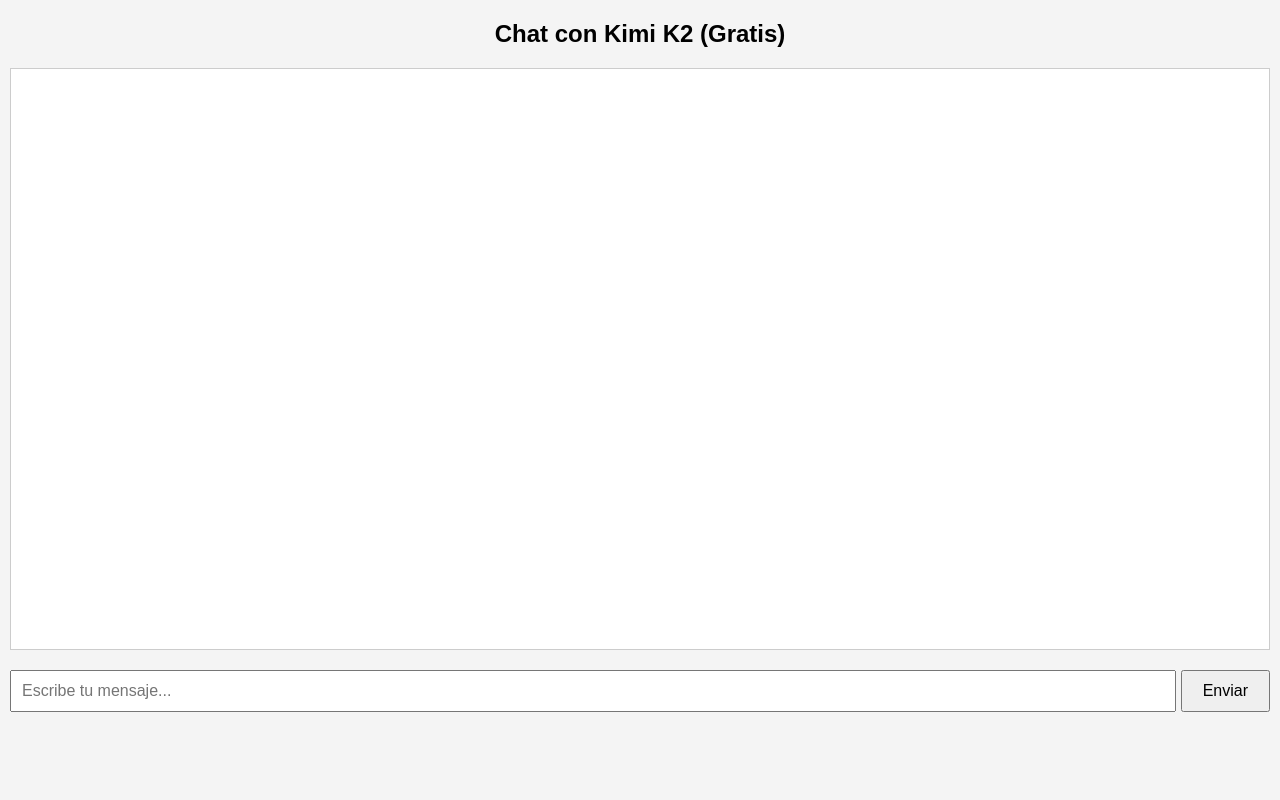
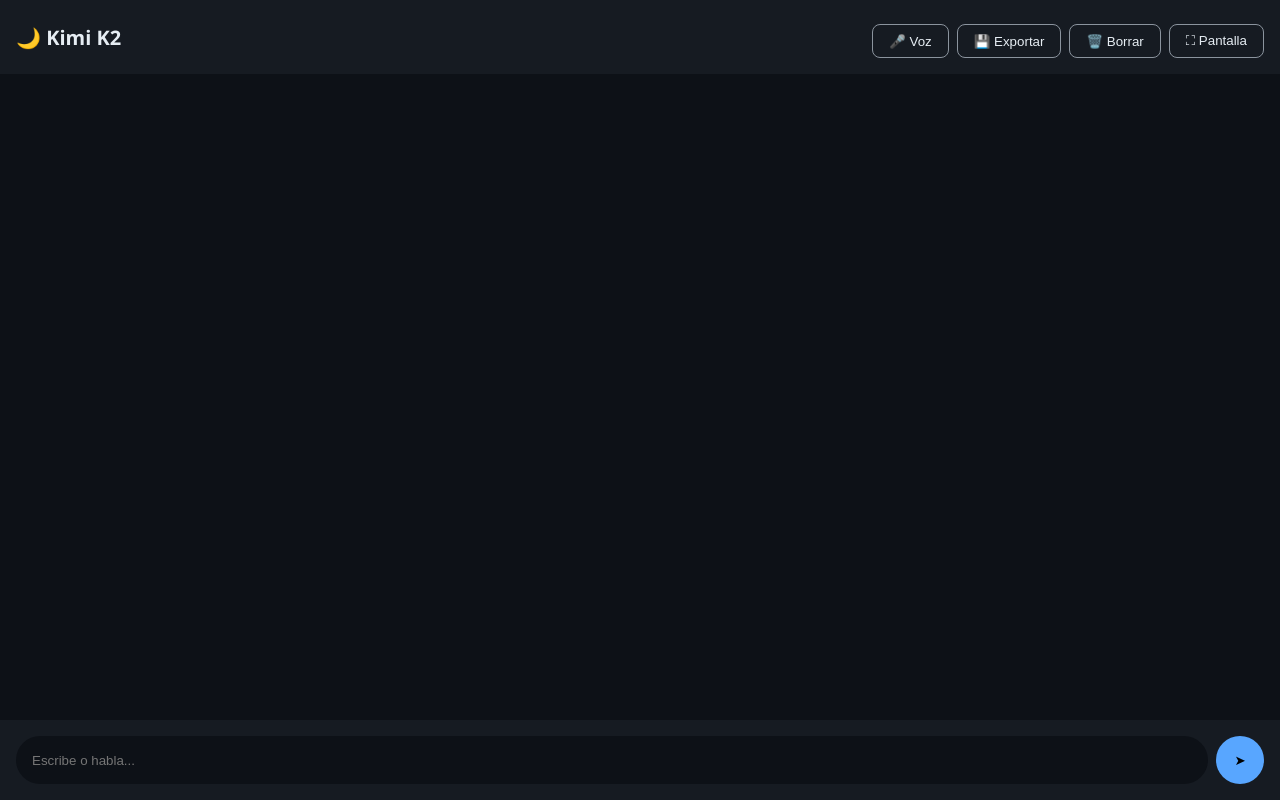
Before and after one commit to Jei93/Kimi-k2, a plain HTML site: page index.html in a window 1280 px wide. Drawn offline with Linux system fonts and the light colour scheme.

Commit message:
Update index.html

```diff
--- a/index.html
+++ b/index.html
@@ -2,71 +2,214 @@
 <html lang="es">
 <head>
   <meta charset="UTF-8" />
-  <title>Chat con Kimi K2</title>
   <meta name="viewport" content="width=device-width, initial-scale=1.0"/>
+  <title>Kimi K2 - Chat IA</title>
   <style>
-    body { font-family: Arial, sans-serif; margin: 0; padding: 0; background: #f4f4f4; }
-    #chat-box { height: 70vh; overflow-y: auto; padding: 10px; background: #fff; border: 1px solid #ccc; margin: 10px; }
-    .msg { margin: 5px 0; }
-    .user { text-align: right; color: #0057e7; }
-    .bot { text-align: left; color: #333; }
-    #input-area { display: flex; padding: 10px; }
-    #input-area input { flex: 1; padding: 10px; font-size: 1em; }
-    #input-area button { padding: 10px 20px; font-size: 1em; margin-left: 5px; }
+    :root {
+      --bg: #0d1117;
+      --surface: #161b22;
+      --primary: #58a6ff;
+      --text: #e6edf3;
+      --muted: #8b949e;
+      --error: #f85149;
+      --success: #3fb950;
+    }
+    * { box-sizing: border-box; }
+    body {
+      margin: 0;
+      font-family: 'Segoe UI', system-ui, sans-serif;
+      background: var(--bg);
+      color: var(--text);
+      display: flex;
+      flex-direction: column;
+      height: 100vh;
+    }
+    header {
+      padding: 1rem;
+      background: var(--surface);
+      display: flex;
+      align-items: center;
+      justify-content: space-between;
+    }
+    header h1 { margin: 0; font-size: 1.25rem; }
+    #chat-box {
+      flex: 1;
+      overflow-y: auto;
+      padding: 1rem;
+      display: flex;
+      flex-direction: column;
+      gap: 0.75rem;
+    }
+    .msg {
+      max-width: 70%;
+      padding: 0.75rem 1rem;
+      border-radius: 1rem;
+      animation: fadeIn 0.3s ease;
+    }
+    .user {
+      align-self: flex-end;
+      background: var(--primary);
+      color: #000;
+    }
+    .bot {
+      align-self: flex-start;
+      background: var(--surface);
+    }
+    @keyframes fadeIn {
+      from { opacity: 0; transform: translateY(10px); }
+      to { opacity: 1; transform: none; }
+    }
+    #input-area {
+      display: flex;
+      padding: 1rem;
+      background: var(--surface);
+      gap: 0.5rem;
+    }
+    #input-area input {
+      flex: 1;
+      padding: 0.75rem 1rem;
+      border: none;
+      border-radius: 2rem;
+      background: var(--bg);
+      color: var(--text);
+      outline: none;
+    }
+    #input-area button {
+      border: none;
+      border-radius: 50%;
+      width: 3rem;
+      height: 3rem;
+      background: var(--primary);
+      color: #000;
+      cursor: pointer;
+    }
+    #input-area button:hover { filter: brightness(1.1); }
+    .controls {
+      display: flex;
+      gap: 0.5rem;
+      flex-wrap: wrap;
+      margin-top: 0.5rem;
+    }
+    .controls button {
+      background: var(--surface);
+      color: var(--text);
+      border: 1px solid var(--muted);
+      border-radius: 0.5rem;
+      padding: 0.5rem 1rem;
+      cursor: pointer;
+    }
+    .thinking { font-style: italic; color: var(--muted); }
   </style>
 </head>
 <body>
-
-  <h2 style="text-align:center;">Chat con Kimi K2 (Gratis)</h2>
-  <div id="chat-box"></div>
-
-  <div id="input-area">
-    <input type="text" id="user-input" placeholder="Escribe tu mensaje..."
-           onkeypress="if(event.key==='Enter') sendMessage()"/>
-    <button onclick="sendMessage()">Enviar</button>
-  </div>
+  <header>
+    <h1>🌙 Kimi K2</h1>
+    <div class="controls">
+      <button onclick="toggleVoice()">🎤 Voz</button>
+      <button onclick="exportChat()">💾 Exportar</button>
+      <button onclick="clearHistory()">🗑️ Borrar</button>
+      <button onclick="toggleFullscreen()">⛶ Pantalla</button>
+    </div>
+  </header>
+  <main id="chat-box"></main>
+  <footer id="input-area">
+    <input id="user-input" type="text" placeholder="Escribe o habla..." autocomplete="off" />
+    <button onclick="sendMessage()" title="Enviar">➤</button>
+  </footer>
 
   <script src="https://js.puter.com/v2/"></script>
   <script>
     const chatBox = document.getElementById('chat-box');
     const input = document.getElementById('user-input');
+    let useVoice = false;
+    let thinking = false;
 
     function loadHistory() {
       const history = JSON.parse(localStorage.getItem('kimi-history') || '[]');
-      history.forEach(msg => appendMessage(msg.role, msg.text));
+      history.forEach(({role, text}) => appendMessage(role, text, false));
     }
 
     function saveMessage(role, text) {
       const history = JSON.parse(localStorage.getItem('kimi-history') || '[]');
-      history.push({ role, text });
+      history.push({role, text, time: Date.now()});
       localStorage.setItem('kimi-history', JSON.stringify(history));
     }
 
-    function appendMessage(role, text) {
+    function appendMessage(role, text, save = true) {
       const div = document.createElement('div');
       div.className = 'msg ' + role;
       div.textContent = text;
       chatBox.appendChild(div);
       chatBox.scrollTop = chatBox.scrollHeight;
+      if (save) saveMessage(role, text);
     }
 
     async function sendMessage() {
       const text = input.value.trim();
-      if (!text) return;
+      if (!text || thinking) return;
       appendMessage('user', text);
-      saveMessage('user', text);
       input.value = '';
-
+      thinking = true;
+      appendMessage('bot', '...', false);
+      const loader = chatBox.lastElementChild;
       try {
         const response = await puter.ai.chat(text, { model: 'moonshotai/kimi-k2' });
+        loader.remove();
         appendMessage('bot', response);
-        saveMessage('bot', response);
       } catch (err) {
-        const errorMsg = 'Error al obtener respuesta de Kimi.';
-        appendMessage('bot', errorMsg);
-        saveMessage('bot', errorMsg);
+        loader.remove();
+        appendMessage('bot', 'Error al conectar con Kimi.');
+      } finally {
+        thinking = false;
       }
     }
+
+    function clearHistory() {
+      if (!confirm('¿Borrar todo el historial?')) return;
+      localStorage.removeItem('kimi-history');
+      chatBox.innerHTML = '';
+    }
+
+    function exportChat() {
+      const history = JSON.parse(localStorage.getItem('kimi-history') || '[]');
+      const blob = new Blob([JSON.stringify(history, null, 2)], {type: 'application/json'});
+      const url = URL.createObjectURL(blob);
+      const a = document.createElement('a');
+      a.href = url;
+      a.download = `kimi-chat-${Date.now()}.json`;
+      a.click();
+    }
+
+    function toggleFullscreen() {
+      document.fullscreenElement ? document.exitFullscreen() : document.documentElement.requestFullscreen();
+    }
+
+    function toggleVoice() {
+      useVoice = !useVoice;
+      if (!useVoice) return;
+      if (!('webkitSpeechRecognition' in window) && !('SpeechRecognition' in window)) {
+        alert('Tu navegador no soporta reconocimiento de voz.');
+        return;
+      }
+      const Recognition = window.SpeechRecognition || window.webkitSpeechRecognition;
+      const recognition = new Recognition();
+      recognition.lang = 'es-ES';
+      recognition.interimResults = false;
+      recognition.maxAlternatives = 1;
+      recognition.start();
+      recognition.onresult = e => {
+        input.value = e.results[0][0].transcript;
+        sendMessage();
+      };
+      recognition.onerror = () => alert('Error al escuchar.');
+    }
+
+    input.addEventListener('keydown', e => {
+      if (e.key === 'Enter' && !e.shiftKey) {
+        e.preventDefault();
+        sendMessage();
+      }
+    });
 
     window.onload = loadHistory;
   </script>
```
